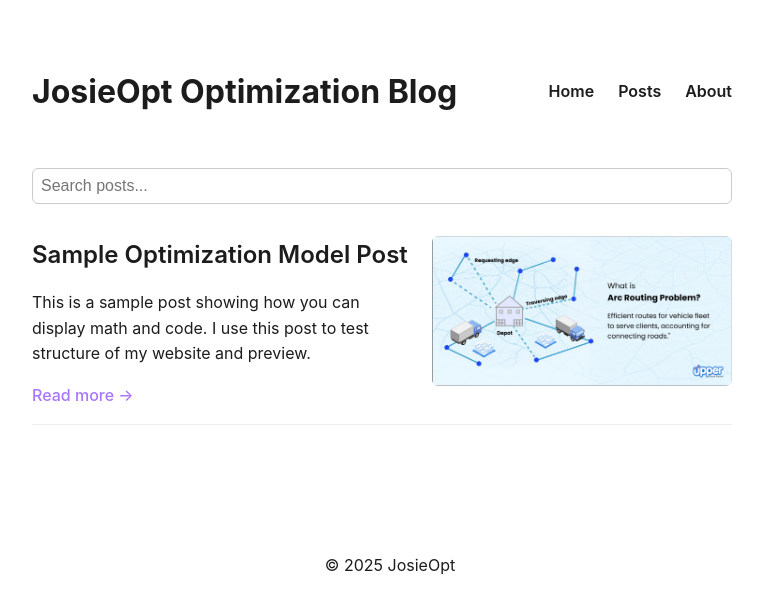
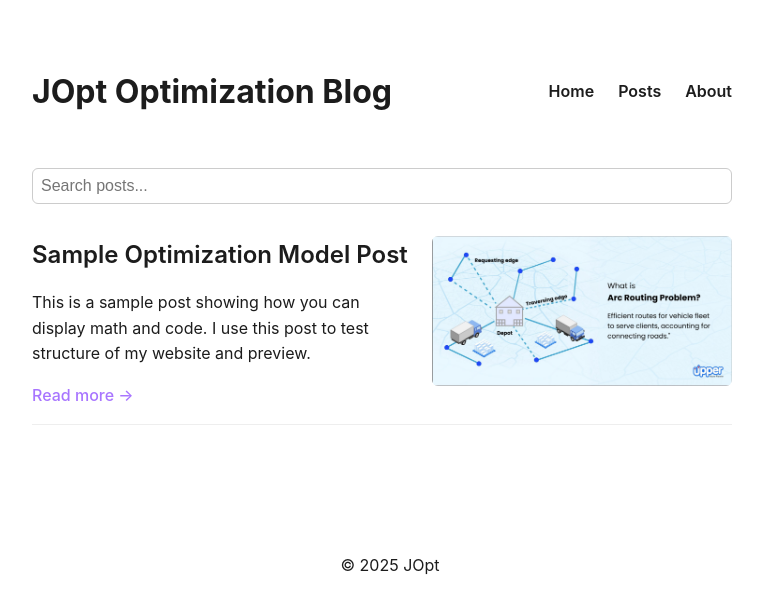
Before and after one commit to josieopt/josieopt.github.io, a Jekyll site: the page built from index.md, in a window 1280 px wide. Shown: the top 614 px of the page, without its empty margins (258-1021 px from the left). Built offline with Jekyll 4.4.1, drawn with Linux system fonts in a browser that asks for light colours; nearby versions of some CDN libraries; a style sheet for code colours, icons or effects is not loaded.

Commit message:
Update default.html

```diff
--- a/_layouts/default.html
+++ b/_layouts/default.html
@@ -18,7 +18,7 @@
 <body>
   <div class="container">
     <header>
-      <h1><a href="/" class="blog-title">JosieOpt Optimization Blog</a></h1>
+      <h1><a href="/" class="blog-title">JOpt Optimization Blog</a></h1>
       <nav>
         <a href="/">Home</a>
         <a href="/posts">Posts</a>
@@ -41,7 +41,7 @@
     </main>
 
     <footer>
-      <p>© 2025 JosieOpt</p>
+      <p>© 2025 JOpt</p>
     </footer>
   </div>
 </body>
```
